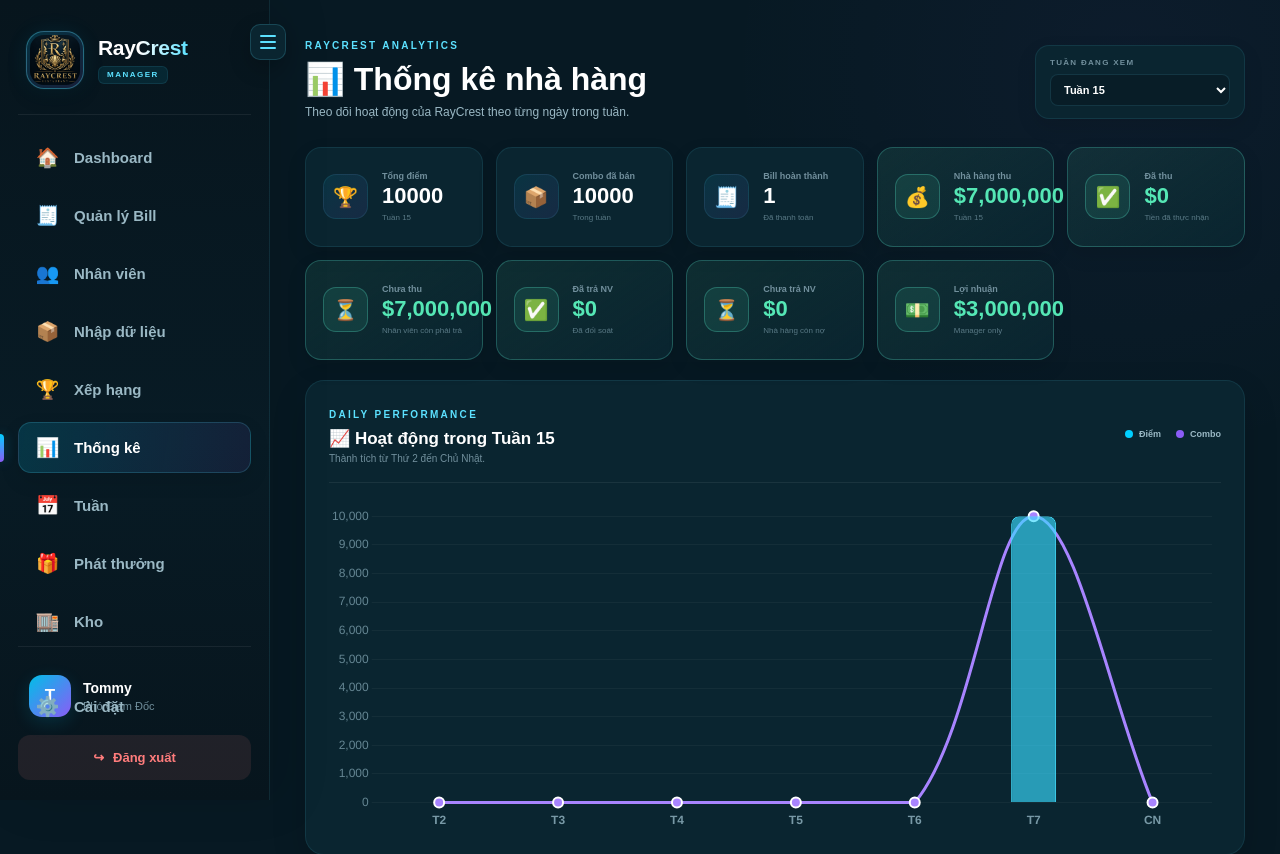
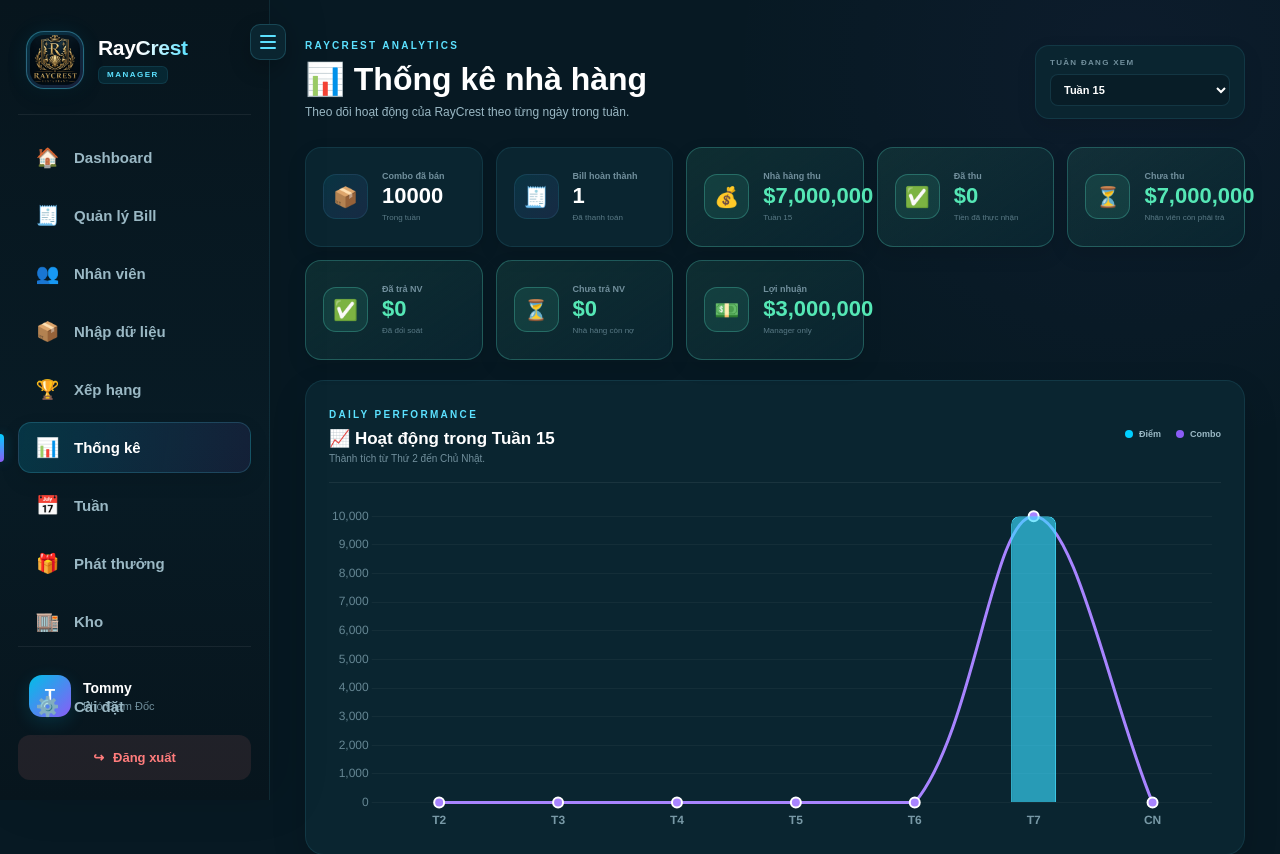
Before and after one commit to baophucnguyen761/RayCrestRestaurant, a Flask app: page /statistics in a window 1280 px wide. Shown: the top 854 px of the page. Run offline with Flask 3, Linux system fonts and the light colour scheme; a user stored in the database is signed in; data comes from the database, SQL or seed files in the repository; data that the repository does not hold is empty; parts of the project's set-up code (start-up, migrations or seed data) failed here and were passed over.

Commit message:
Update statistics.html

```diff
--- a/templates/statistics.html
+++ b/templates/statistics.html
@@ -114,33 +114,6 @@ Thống kê | RayCrest
     ====================================== -->
 
     <div class="summary-grid">
-
-
-        <div class="summary-card">
-
-            <div class="summary-icon">
-                🏆
-            </div>
-
-            <div>
-
-                <span>
-                    Tổng điểm
-                </span>
-
-                <strong>
-                    {{ total_points }}
-                </strong>
-
-                <small>
-                    {{ selected_week }}
-                </small>
-
-            </div>
-
-        </div>
-
-
 
         <div class="summary-card">
 
```
